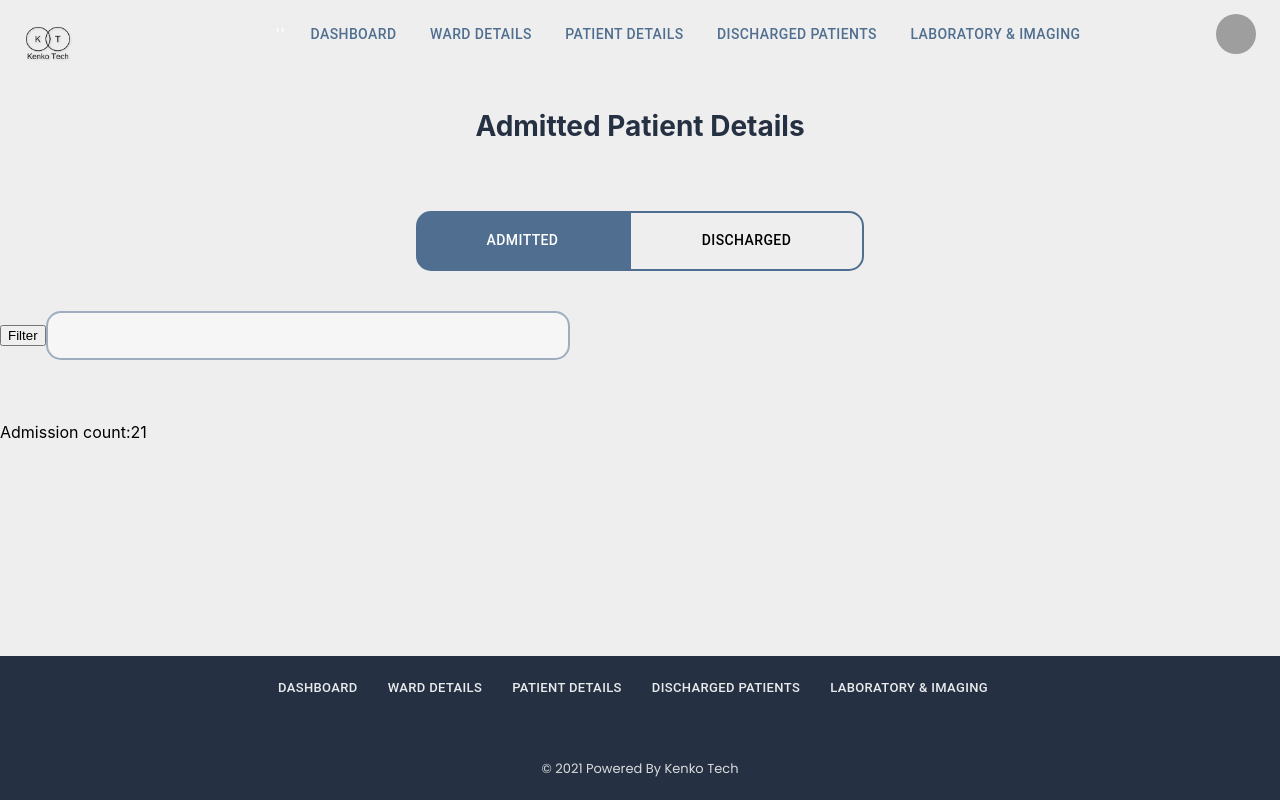
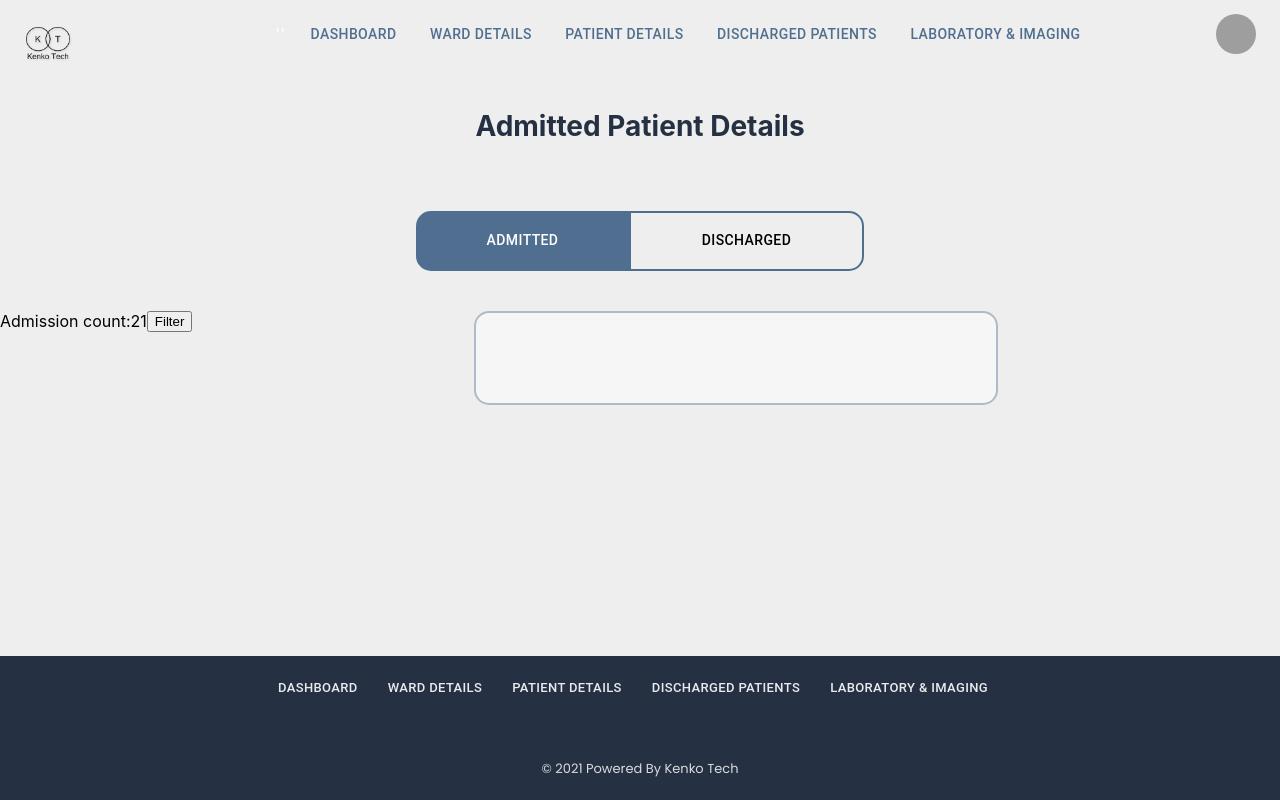
Before and after one commit to 1adityas/HMS, a React (Create React App) app: page / in a window 1280 px wide. Built offline with nearby package versions, Linux system fonts and the light colour scheme; grey boxes are pictures that could not be loaded.

Commit message:
search bar added

```diff
--- a/src/components/PatientDetails.css
+++ b/src/components/PatientDetails.css
@@ -6,8 +6,8 @@
 } */
 .flex1
 {
-
     text-align: center;
+    justify-content: center;
 }
 .flex2
 {
--- a/src/components/PatientDetails.js
+++ b/src/components/PatientDetails.js
@@ -32,11 +32,11 @@ function MsDashboard() {
                 <Button style={{ 'marginTop': '40px', 'borderRadius': '15px 0px 0px 15px', 'height': '60px', 'width': '213px', 'backgroundColor': '#506F90', 'color': 'white', 'opacity': '1' }}>Admitted</Button>
                 <Button style={{ 'marginTop': '40px', 'borderRadius': '0px 15px 15px 0px', 'height': '60px', 'width': '235px', 'border': '2px solid #506F90', 'color': 'black', 'opacity': '1' }}>Discharged</Button>
             </div>
-            <div className='searchBar'>
+            <div className='flex1'>
+                <p style={{ 'textAlign':"centre",'margin-top': "40px", 'float': "left", }}>Admission count:21</p>
+                <button style={{ 'textAlign':"centre",'margin-top': "40px", 'float': "left",}}  >Filter</button>
+                <input style={{ 'textAlign':"centre",'margin-top': "40px",  'width':"490px",'height':"60px", 'border':"2px solid #6f88a2"}} type="text" />
 
-                <button style={{ 'margin-top': "40px" }}  >Filter</button>
-                <input style={{ 'margin-top': "40px", 'width': "490px" }} type="text" />
-                <p style={{ 'margin-top': "40px" }}>Admission count:21</p>
             </div>
 
 
```
